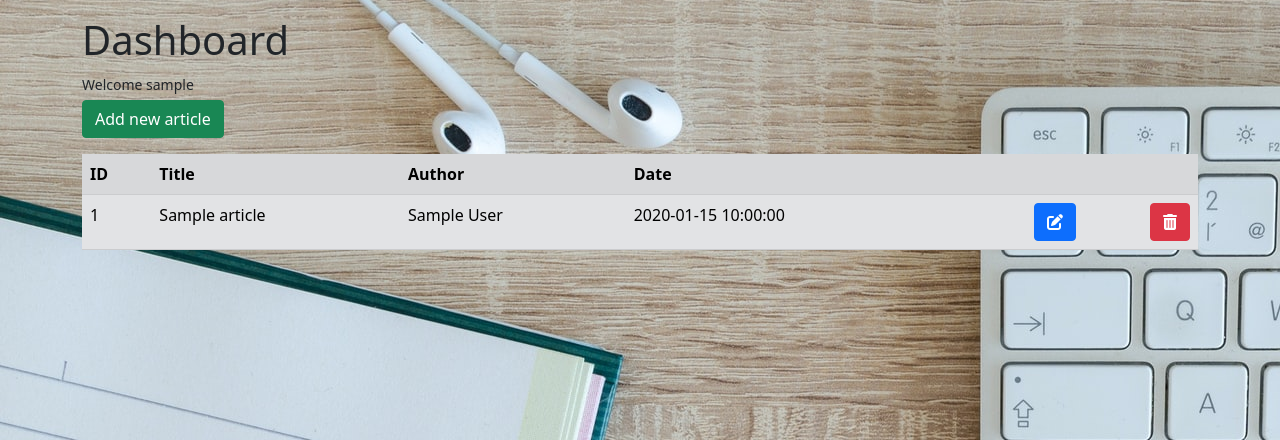
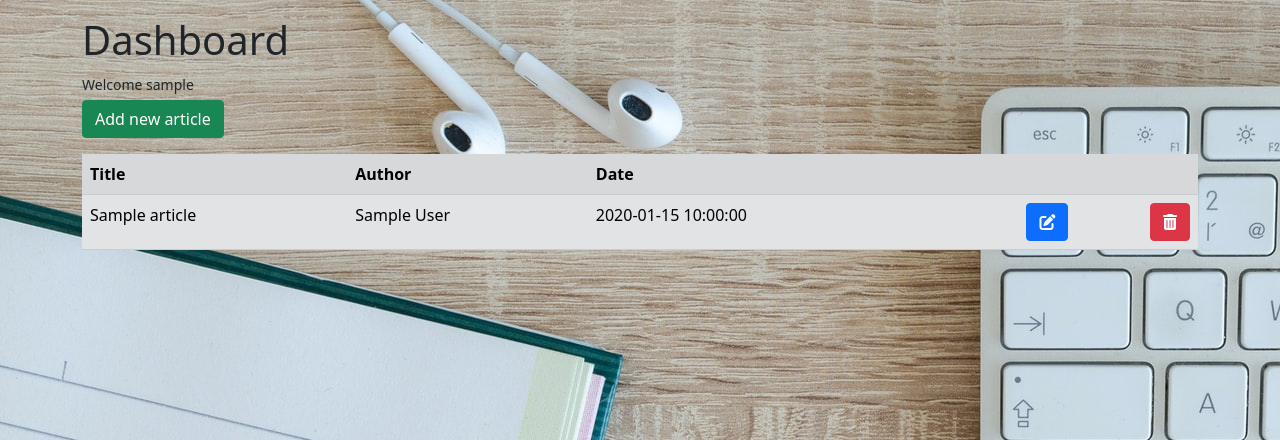
Before and after one commit to israel-oye/Articlus, a Flask app: template templates/dashboard.html in a window 1280 px wide. Shown: the part 56-496 px from the top of the page. Run offline with Flask 2, Linux system fonts and the light colour scheme; the template is opened without the code that fills it: values that come from a table or form of the project are taken from there, others are empty; a user stored in the database is signed in; tables that the repository leaves empty hold one stand-in row (values such as "Sample post"); some libraries are stand-ins or nearby versions.

Commit message:
remove article id from UI

```diff
--- a/templates/article.html
+++ b/templates/article.html
@@ -14,7 +14,7 @@
     {% for article in allArticles %}
     <li class="list-group-item bg-transparent mt-2 mb-2">
         <a class="text-decoration-none text-underline-hover" href="articles/{{article.id}}">
-            <h3 class="text-white-50">Article {{article.id}}</h3>
+            <h3 class="text-white-50">{{article.title}}</h3>
         </a>
         <small class="text-light">By <a class="text-white-50 text-decoration-underline" href="{{url_for('dashboard')}}">{{article.author}}</a></small>
     </li>
--- a/templates/dashboard.html
+++ b/templates/dashboard.html
@@ -8,7 +8,6 @@
 <a class="btn btn-success mt-1" href="{{url_for('add_article')}}" role="button">Add new article</a>
 <table class="table table-secondary table-striped mt-3">
     <tr>
-        <th>ID</th>
         <th>Title</th>
         <th>Author</th>
         <th>Date</th>
@@ -17,7 +16,6 @@
     </tr>
     {% for article in user_articles %}
     <tr>
-        <td>{{article['id']}}</td>
         <td>{{article['title']}}</td>
         <td>{{article['author']}}</td>
         <td>{{article['date_of_creation']}}</td>
```
